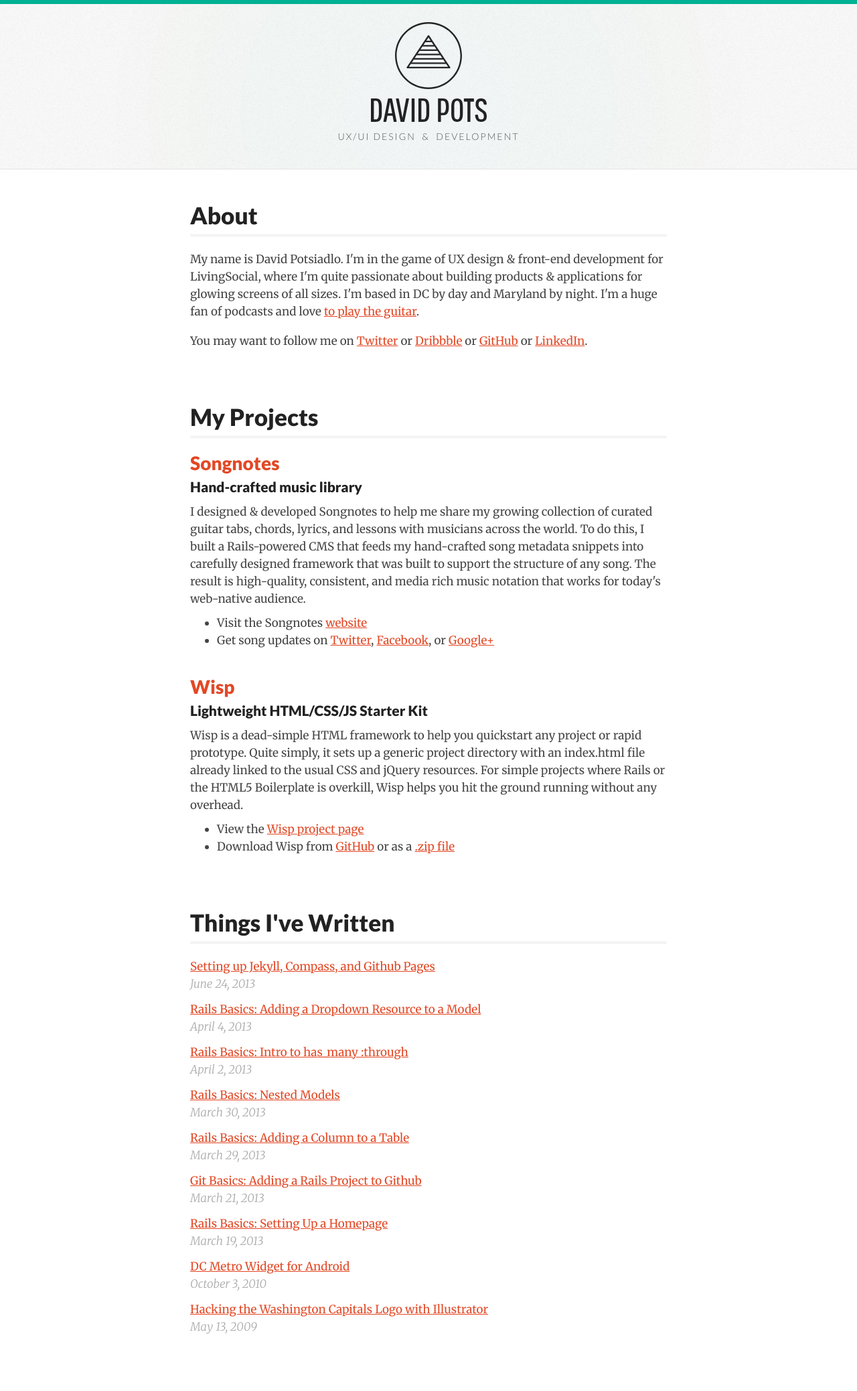
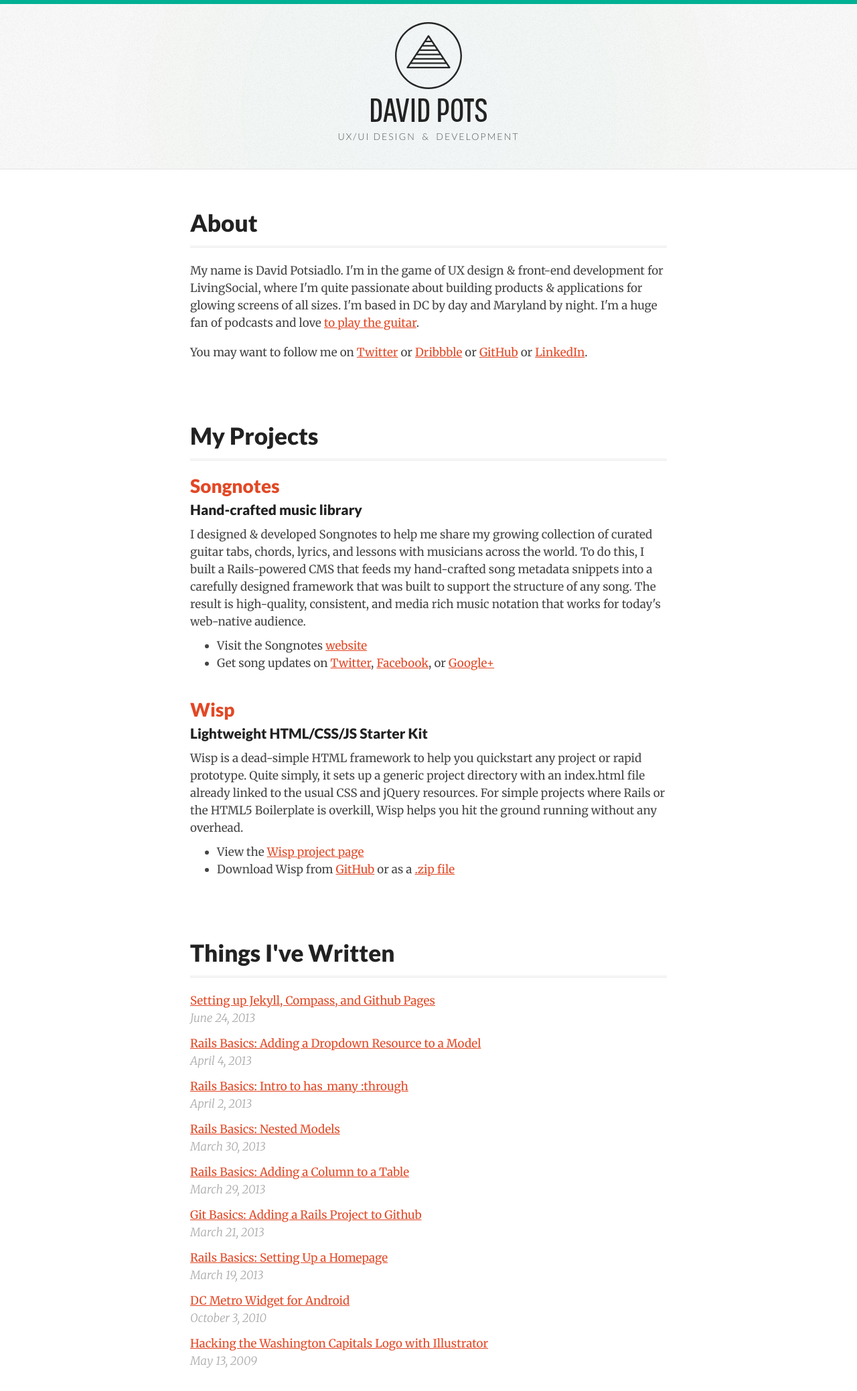
Before and after one commit to davidpots/davidpots.github.io, a Jekyll site: the page built from index.html, in a window 1280 px wide. Shown: the whole page at 67% size. Built offline with Jekyll 4.4.1, drawn with Linux system fonts in a browser that asks for light colours; before the commit the page ends 2026 px from its top, so only the background shows below that.

Commit message:
Copy tweak

```diff
--- a/_sass/typography.scss
+++ b/_sass/typography.scss
@@ -65,5 +65,5 @@
 }
 
 #home {
-  h4 { font-size: 35px; border-bottom: 3px double #eaeaea; padding-bottom: 18px; margin-top: 90px; margin-bottom: 21px; }
+  h4 { font-size: 35px; line-height: 42px; border-bottom: 3px double #eaeaea; padding-bottom: 14px; margin-top: 90px; margin-bottom: 21px; }
 }
--- a/css/screen.css
+++ b/css/screen.css
@@ -1061,8 +1061,9 @@
 /* line 68, ../_sass/typography.scss */
 #home h4 {
   font-size: 35px;
+  line-height: 42px;
   border-bottom: 3px double #eaeaea;
-  padding-bottom: 18px;
+  padding-bottom: 14px;
   margin-top: 90px;
   margin-bottom: 21px;
 }
--- a/css/typography.css
+++ b/css/typography.css
@@ -177,8 +177,9 @@
 /* line 68, ../_sass/typography.scss */
 #home h4 {
   font-size: 35px;
+  line-height: 42px;
   border-bottom: 3px double #eaeaea;
-  padding-bottom: 18px;
+  padding-bottom: 14px;
   margin-top: 90px;
   margin-bottom: 21px;
 }
--- a/index.html
+++ b/index.html
@@ -13,7 +13,7 @@
   <div class="project_desc">
     <h2><a target="_blank" href="http://www.songnotes.cc">Songnotes</a></h2>
     <h3>Hand-crafted music library</h3>
-    <p>I designed &amp; developed Songnotes to help me share my growing collection of curated guitar tabs, chords, lyrics, and lessons with musicians across the world. To do this, I built a Rails-powered CMS that feeds my hand-crafted song metadata snippets into carefully designed framework that was built to support the structure of any song. The result is high-quality, consistent, and media rich music notation that works for today's web-native audience.</p>
+    <p>I designed &amp; developed Songnotes to help me share my growing collection of curated guitar tabs, chords, lyrics, and lessons with musicians across the world. To do this, I built a Rails-powered CMS that feeds my hand-crafted song metadata snippets into a carefully designed framework that was built to support the structure of any song. The result is high-quality, consistent, and media rich music notation that works for today's web-native audience.</p>
     <ul>
       <li>Visit the Songnotes <a target="_blank" href="http://www.songnotes.cc">website</a></li>
       <li>Get song updates on <a target="_blank" href="http://twitter.com/playsongnotes">Twitter</a>, <a target="_blank" href="http://facebook.com/songnotes">Facebook</a>, or <a target="_blank" href="https://plus.google.com/b/108964489013808568272/108964489013808568272/posts">Google+</a></li>
```
